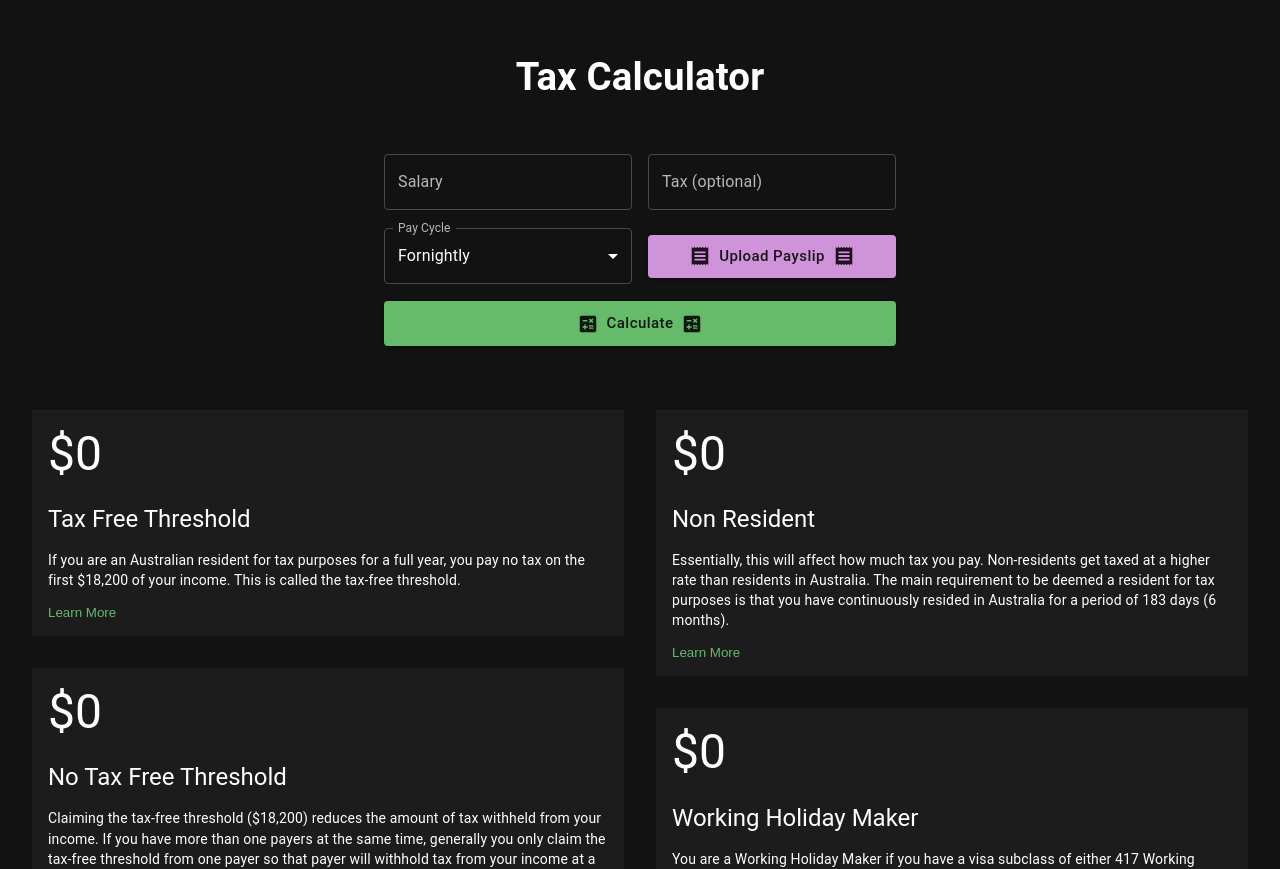
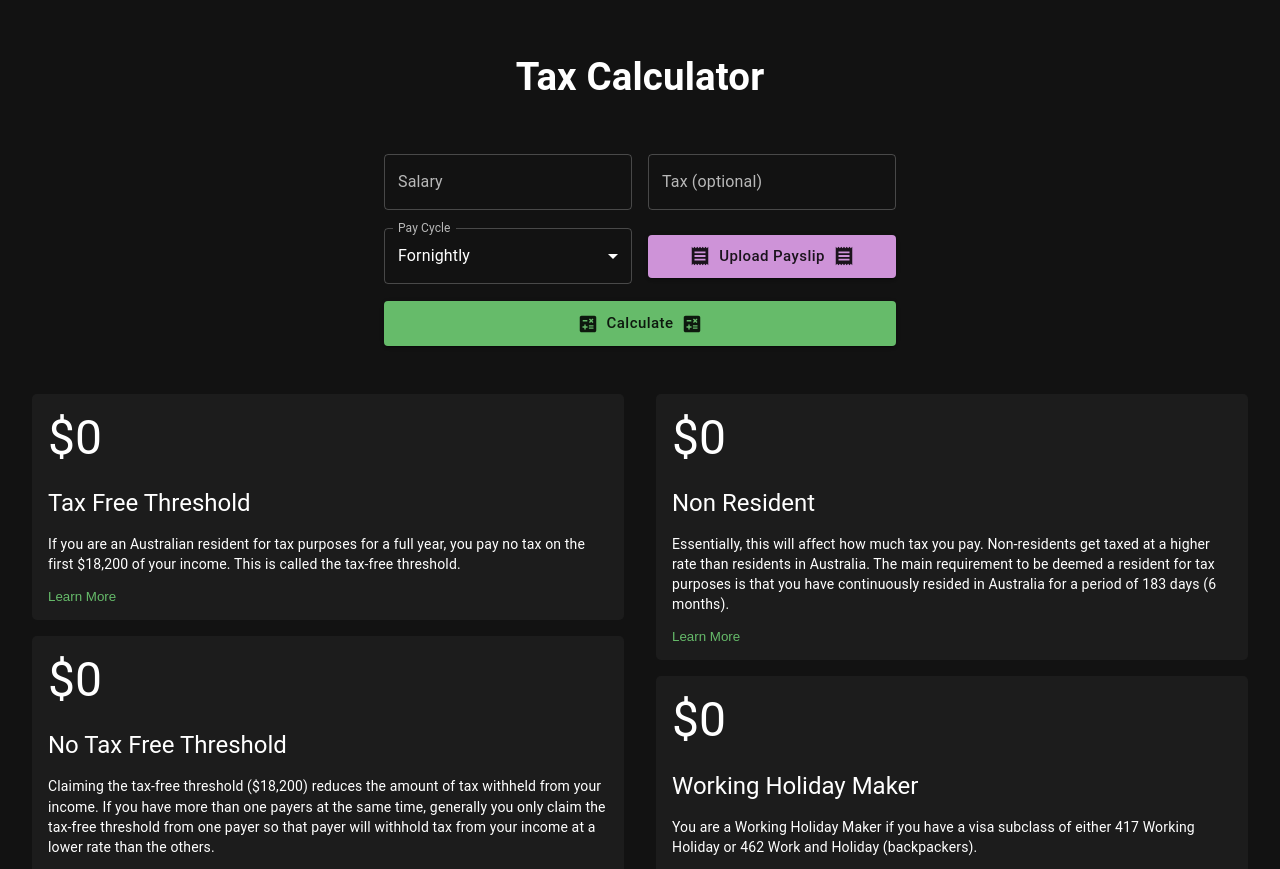
Before and after one commit to Kaiqi-Liang/Tax-Calculator, a React (Create React App) app in the folder frontend/: page / in a window 1280 px wide. Shown: the top 869 px of the page. Built offline with nearby package versions, Linux system fonts and the light colour scheme.

Commit message:
Fix action area

```diff
--- a/frontend/src/App.tsx
+++ b/frontend/src/App.tsx
@@ -58,6 +58,8 @@ const CardColumn = styled(Box)({
     flexDirection: 'row',
     alignItems: 'flex-start',
   },
+  'gap': '1rem',
+  'margin': '0 1rem',
 });
 
 const Title = styled(Typography)({
--- a/frontend/src/components/CategoryCard.tsx
+++ b/frontend/src/components/CategoryCard.tsx
@@ -24,8 +24,8 @@ const Card = styled(motion.div)({
   flexDirection: 'column',
   justifyContent: 'space-between',
   padding: '1rem',
-  margin: '1rem',
   backgroundColor: 'rgb(28,28,28)',
+  borderRadius: '5px',
 });
 
 export default function CategoryCard({
@@ -45,7 +45,7 @@ export default function CategoryCard({
 }) {
   const [open, setIsOpen] = useState(false);
   return (
-    <CardActionArea>
+    <CardActionArea sx={{ borderRadius: '5px' }}>
       <Card layout onClick={() => setIsOpen(!open)}>
         <motion.div layout='position'>
           <Header>
```
Also changed, not shown: 1 other file (tests, documents, lock files or other folders).
